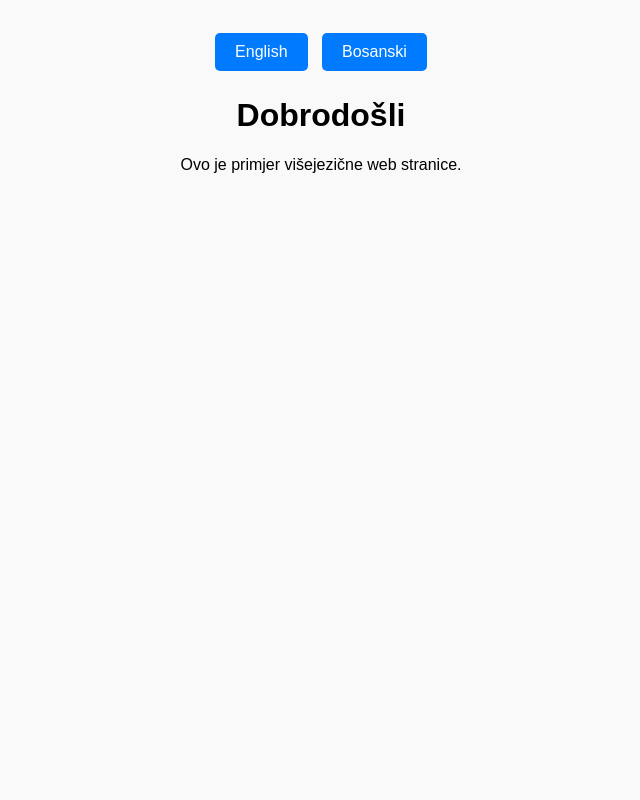
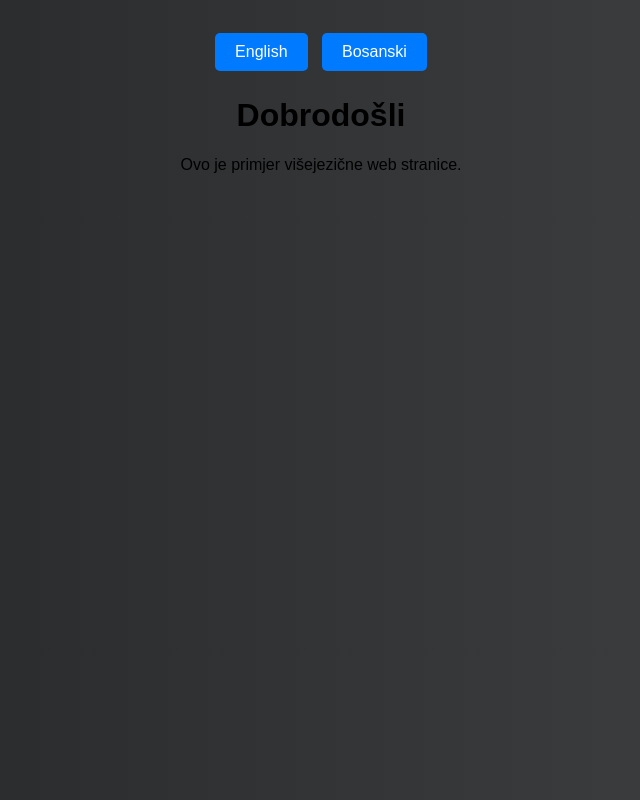
Before and after one commit to kaposulejman/idealpvc, a plain HTML site: page html/index.html in a window 1280 px wide. Shown: the whole page, without its empty margins (319-959 px from the left). Drawn offline with Linux system fonts and the light colour scheme.

Commit message:
Update styles.css

```diff
--- a/html/css/styles.css
+++ b/html/css/styles.css
@@ -2,7 +2,7 @@ body {
     font-family: Arial, sans-serif;
     text-align: center;
     padding: 20px;
-    background-color: #f9f9f9;
+    background: linear-gradient(to right, #232526, #414345);
 }
 
 .language-selector {
```
